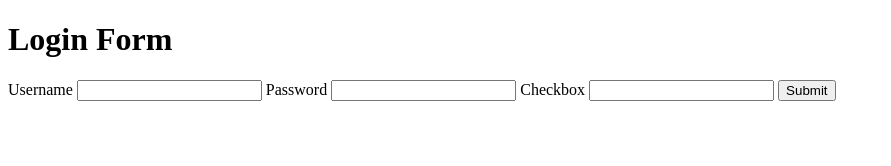
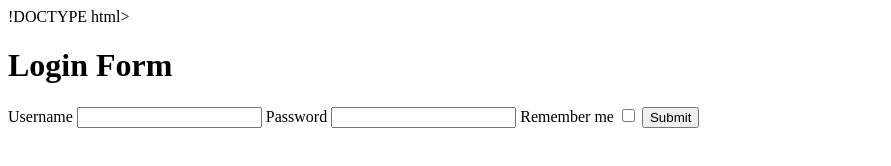
Before and after one commit to acciojob/remember-me-login-form-Khushbooji88, a website: page main.html in a window 1280 px wide. Shown: the whole page, without its empty margins (0-891 px from the left). Drawn offline with Linux system fonts and the light colour scheme.

Commit message:
created a submission

```diff
--- a/main.html
+++ b/main.html
@@ -1,32 +1,21 @@
-<!DOCTYPE html>
-
+!DOCTYPE html>
 <html>
-
 <head>
 	<link rel="stylesheet" href="styles.css">
 </head>
-
-	<forrm>
+<body>
+    <form>
         <h1>Login Form</h1>
         <label for="username">Username</label>
         <input type="text" id="username" name="username">
         <label for="password">Password</label>
-        <input type="text" id="password" name="password">
-        <label for="checkbox">Checkbox</label>
-		<input type="text" id="checkbox" name="checkbox">
-		<input type="submit" id="submit"
-		value="Submit">
-		<button id="existing" style="display: none;">Login as existing user</button>
+        <input type="password" id="password" name="password">
+        <label for="checkbox">Remember me</label>
+        <input type="checkbox" id="checkbox" name="checkbox">
+        <input type="submit" id="submit" value="Submit">
+    </form>
+    <button id="existing" style="display: none;">Login as existing user</button>
 
-
-
-
-    </form>
-<body>
-	<!-- the entire body must be written by student -->
-    <script type="text/javascript" src="./script.js">
-</script>
-
+    <script type="text/javascript" src="./script.js"></script>
 </body>
-
 </html>
```
